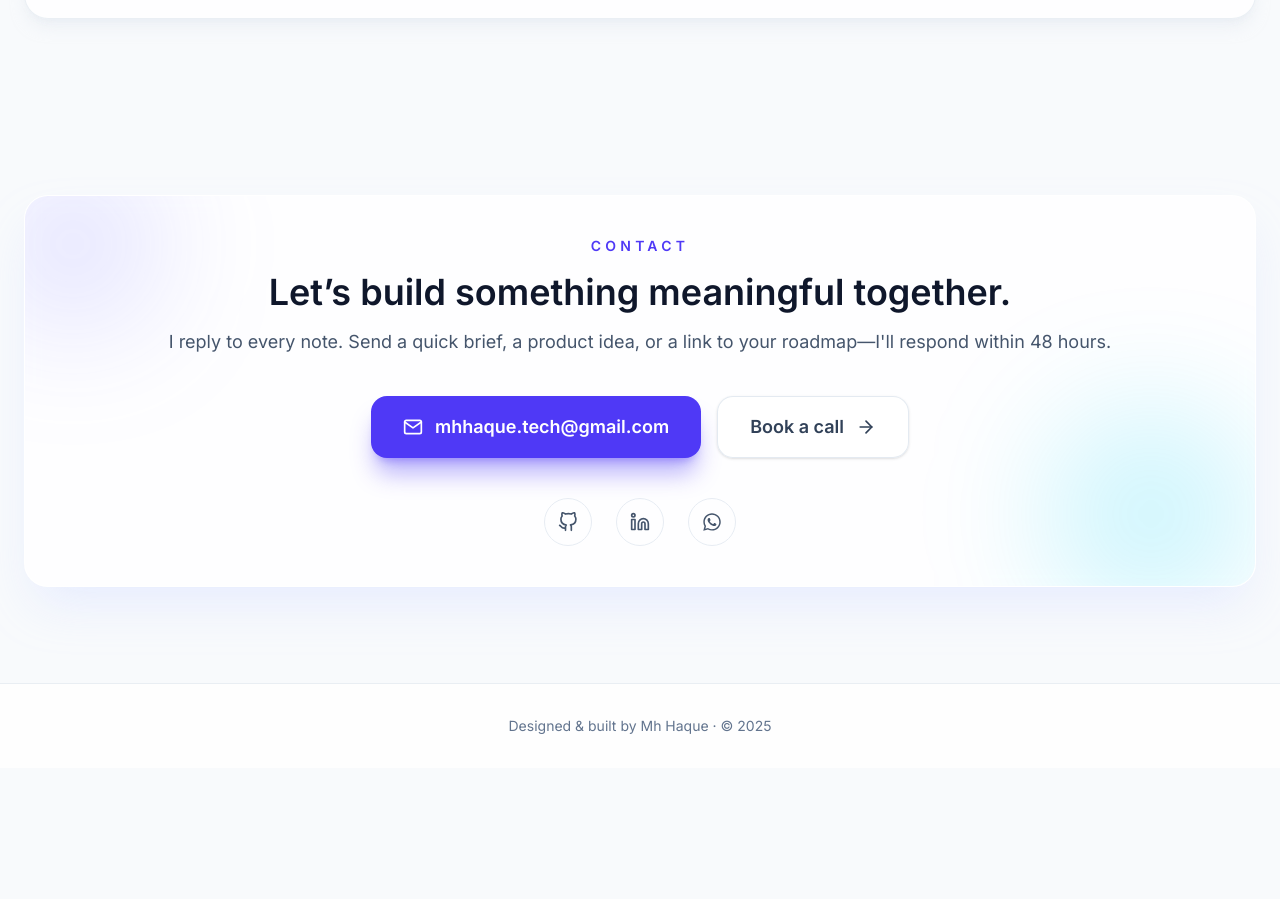
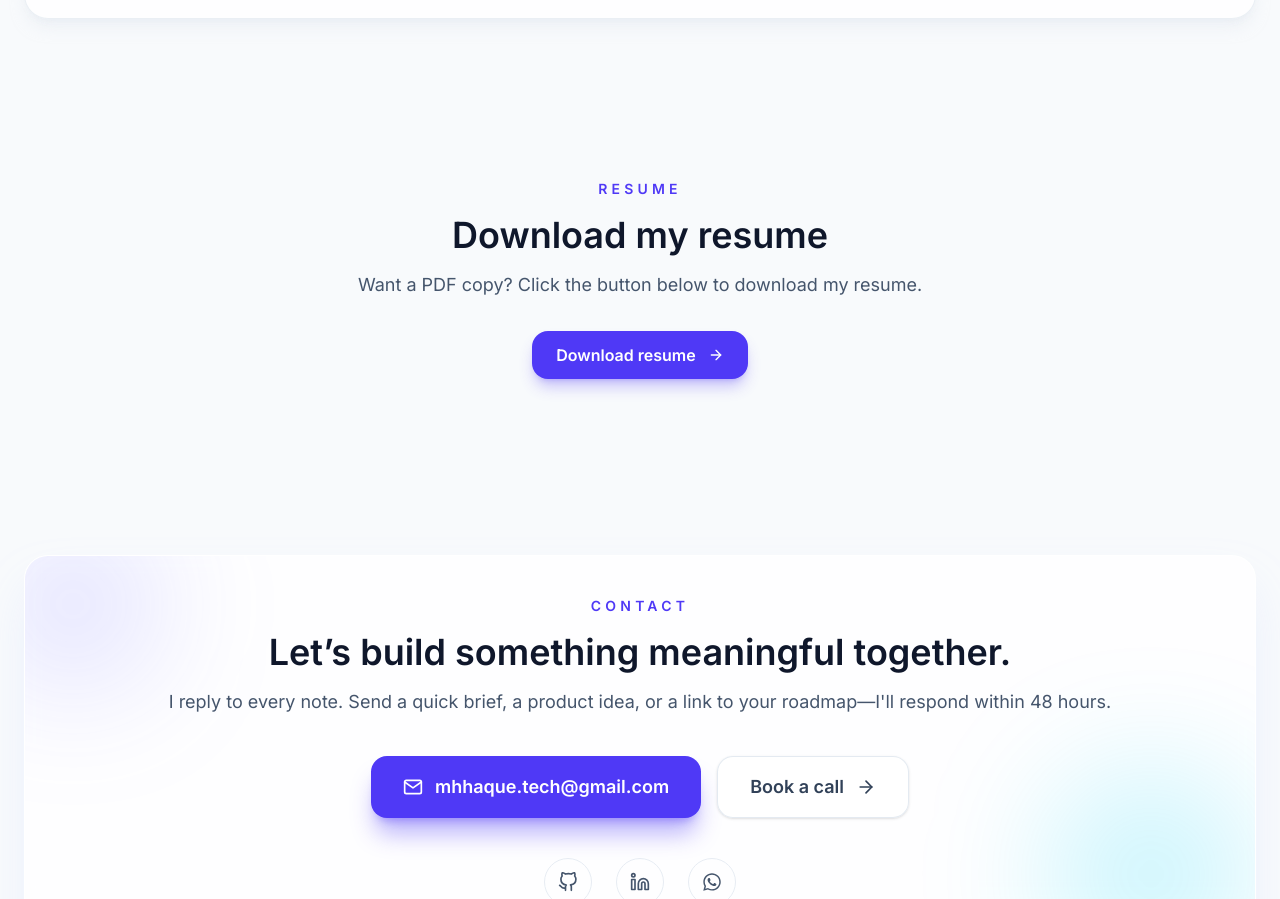
Before and after one commit to MHHJisan/mhhaque, a Next.js app: page / in a window 1280 px wide. Shown: the part 7381-8280 px from the top of the page. Before the commit the page ends 8149 px from the top, so only its background shows below. Built offline with nearby package versions, Linux system fonts and the light colour scheme.

Commit message:
added resume section

```diff
--- a/app/page.tsx
+++ b/app/page.tsx
@@ -768,6 +768,33 @@ export default function Home() {
       {/* Client-only ExperienceSection loaded dynamically to avoid SSR/CSR mismatch */}
       <ExperienceSection experiences={experiences} />
 
+      <section id="resume" className="py-20">
+        <div className="container mx-auto px-6">
+          <div className="mx-auto max-w-3xl text-center">
+            <p className="text-sm font-semibold uppercase tracking-[0.3em] text-indigo-600 dark:text-indigo-400">
+              Resume
+            </p>
+            <h2 className="mt-4 text-3xl font-semibold text-slate-900 sm:text-4xl dark:text-white">
+              Download my resume
+            </h2>
+            <p className="mt-4 text-lg text-slate-600 dark:text-slate-300">
+              Want a PDF copy? Click the button below to download my resume.
+            </p>
+            <div className="mt-8">
+              <a
+                href="/Hasibul_Haque_Resume.pdf"
+                download
+                className="inline-flex items-center gap-3 rounded-2xl bg-indigo-600 px-6 py-3 text-base font-semibold text-white shadow-lg shadow-indigo-600/30 transition hover:-translate-y-0.5 hover:bg-indigo-500"
+                aria-label="Download resume PDF"
+              >
+                Download resume
+                <FiArrowRight className="h-4 w-4" />
+              </a>
+            </div>
+          </div>
+        </div>
+      </section>
+
       <section id="contact" className="relative py-24">
         <div className="container mx-auto px-6">
           <div className="relative overflow-hidden rounded-3xl border border-white/60 bg-white/80 p-10 text-center shadow-2xl shadow-indigo-100/80 backdrop-blur dark:border-white/10 dark:bg-slate-900/60 dark:shadow-none">
```
Also changed, not shown: public/resume-placeholder.txt (added), 2 other files (tests, documents, lock files or other folders).
